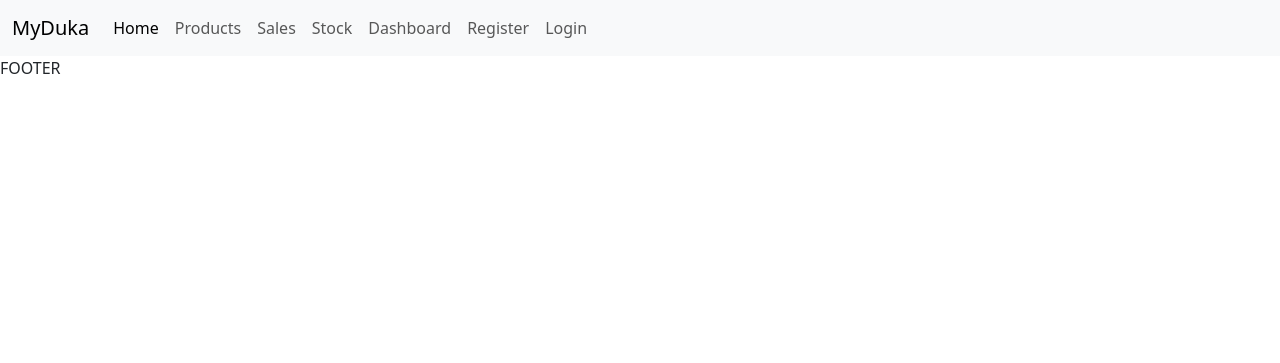
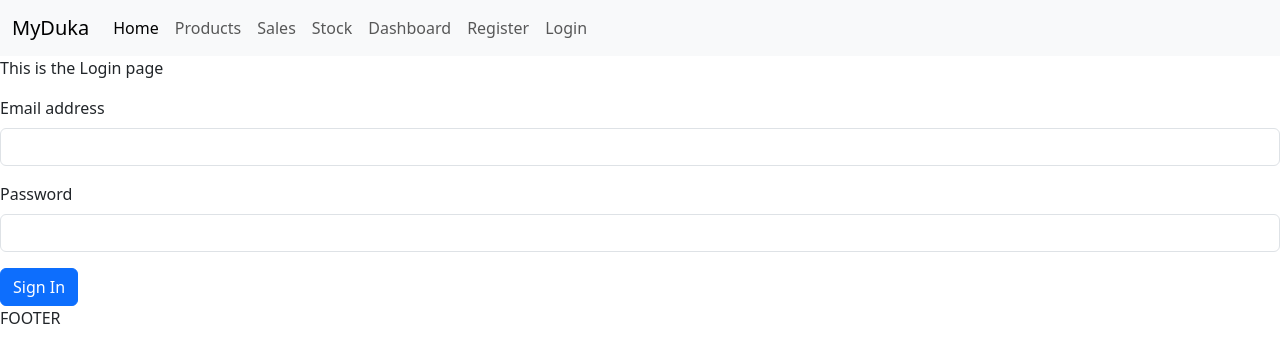
Before and after one commit to hewppppp/MyDuka, a Flask app: page /login in a window 1280 px wide. Shown: the top 363 px of the page. Run offline with Flask 3, Linux system fonts and the light colour scheme; some libraries are stand-ins or nearby versions.

Commit message:
registration and login

```diff
--- a/database.py
+++ b/database.py
@@ -8,7 +8,7 @@ curr.execute('Select * from products')
 
 products_data = curr.fetchall()
 
-print(products_data)
+#print(products_data)
 
 #curr.execute("Insert into products(name, buying_price, selling_price) values('fridge',89000,102000)")
 #conn.commit()
@@ -55,18 +55,18 @@ def get_data(table):
 
 
 def insert_stock(values):
-    curr.execute("insert into stock(pid,stock_quantity,created_at) values(%s,%s,%s)",values)
+    curr.execute("insert into stock(pid,stock_quantity) values(%s,%s)",values)
     conn.commit()
 
 def insert_sales(values):
-    curr.execute("insert into sales(pid, quantity, created_at) values(%s,%s,%s)", values)
+    curr.execute("insert into sales(pid, quantity) values(%s,%s)", values)
     conn.commit()
 
 
-stock_one = (1,50,"2025-09-20")
+stock_one = (1,50)
 insert_stock(stock_one)
 
-sale_one = (1, 50,"2026-01-20")
+sale_one = (1, 50)
 insert_sales(sale_one)
 
 get_stock()
--- a/main.py
+++ b/main.py
@@ -1,91 +1,104 @@
-from flask import Flask, render_template,request,redirect,url_for,flash
+from flask import Flask, render_template,request,redirect,url_for,flash,session
+
 from database import get_products,get_sales,get_stock,insert_products,insert_sales,insert_stock,check_available_stock,check_user_exists,create_user
+
 from flask_bcrypt import Bcrypt
 
+from functools import wraps
 
 app = Flask(__name__)
-
 
 bcrypt = Bcrypt(app)
 
 app.secret_key = "c58c8203d55770ca2c45474d76bdd176"
 
 
+
+
 @app.route("/")
 def home():
     number = 100
-    return render_template("index.html",value = number)
+    return render_template("index.html", value=number)
+
+
+
+def login_required(f):
+    @wraps(f)
+    def protected(*args,**kwargs):
+        if 'email' not in session:
+            return redirect(url_for('login'))
+        return f(*args,**kwargs)
+    return protected
 
 
 @app.route("/products")
+@login_required
 def products():
     products_data = get_products()
-    return render_template("products.html", products_data = products_data)
+    return render_template('products.html',products_data=products_data)
 
 
-@app.route("/add_products",methods=["GET","POST"])
+
+@app.route("/add_products", methods=["GET", "POST"])
 def add_products():
     if request.method == "POST":
         product_name = request.form["p_name"]
         buying_price = request.form["b_price"]
         selling_price = request.form["s_price"]
 
-        new_product = (product_name,buying_price,selling_price)
+        new_product = (product_name, buying_price, selling_price)
         insert_products(new_product)
-        flash("Product added successfully","success")
+        flash("Product added successfully!", "success")
         return redirect(url_for("products"))
 
-
-# sales route
 @app.route("/sales")
+@login_required
 def sales():
     sales_data = get_sales()
+    products = get_products()
+    return render_template("sales.html", sales_data=sales_data, products=products)
 
-    products = get_products()
-    return render_template("sales.html",sales_data = sales_data,products = products)
-
-
-@app.route("/add_sales",methods=["GET","POST"])
+@app.route("/add_sales", methods=["GET", "POST"])
 def add_sales():
     if request.method == "POST":
         product_id = request.form["p_id"]
         quantity = request.form["quantity"]
 
-        new_sales = (product_id,quantity)
-
-
-        available_stock = check_available_stock (product_id)
+        new_sales = (product_id, quantity)
+        available_stock = check_available_stock(product_id)
 
         if available_stock < float(quantity):
-            flash("Insufficient stock, add more","danger")
+            flash("Insufficient stock. Add more!", "danger")
             return redirect(url_for("sales"))
         else:
             insert_sales(new_sales)
-            print("Sales added successfully")
+            flash("Sales added successfully!", "success")
             return redirect(url_for("sales"))
 
-# stock route
 @app.route("/stock")
+@login_required
 def stock():
     stock_data = get_stock()
+    products = get_products()
+    return render_template("stock.html", stock_data=stock_data, products=products)
 
-    products = get_products()
-    return render_template("stock.html",stock_data = stock_data,products = products)
-
-# insert stock route
-@app.route("/add_stock",methods=["GET","POST"])
+@app.route("/add_stock", methods=["GET", "POST"])
 def add_stock():
     if request.method == "POST":
-        product_id = request.form["p_id"]
-        stock_quantity = request.form["s_quantity"]
+        product_id = request.form["pid"]
+        stock_quantity = request.form["quantity"]
 
-        new_stock = (product_id,stock_quantity)
+        new_stock = (product_id, stock_quantity)
         insert_stock(new_stock)
-        flash("Stock added successfully","success")
+        flash("Stock added successfully!", "success")
     return redirect(url_for("stock"))
 
-# register route
-@app.route("/register",methods=["GET","POST"])
+@app.route('/dashboard')
+@login_required
+def dashboard():
+    return render_template('dashboard.html')
+
+@app.route("/register", methods=["GET", "POST"])
 def register():
     if request.method == "POST":
         full_name = request.form["full_name"]
@@ -96,23 +109,35 @@ def register():
         existing_user = check_user_exists(email)
         if not existing_user:
             hashed_password = bcrypt.generate_password_hash(password).decode("utf-8")
-            new_user = (full_name,email,phone_number,hashed_password)
+            new_user = (full_name, email, phone_number, hashed_password)
             create_user(new_user)
-            flash("User created successfully","success")
+            flash("User created successfully!", "success")
             return redirect(url_for("login"))
         else:
-            flash("User already exists. Please login instead","danger")
+            flash("User already exists! Please login instead", "danger")
 
     return render_template("register.html")
 
-# dashboard route
-@app.route("/dashboard")
-def dashboard():
-    return render_template("dashboard.html")
 
-# login route
-@app.route("/login")
+@app.route('/login',methods=['GET','POST'])
 def login():
-    return render_template("login.html")
+    if request.method == 'POST':
+        email = request.form['email']
+        password = request.form['password']
+
+        registered_user = check_user_exists(email)
+        if not registered_user:
+            flash("User doesn't exist! Please register.",'danger')
+        else:
+            if bcrypt.check_password_hash(registered_user[-1],password):
+                session['email'] = email
+                flash("Login successful!",'success')
+                return redirect(url_for('dashboard'))
+            else:
+                flash("Incorrect password! Try again.",'danger')
+
+    return render_template('login.html')
+
+
 
 app.run(debug=True)
--- a/templates/login.html
+++ b/templates/login.html
@@ -1 +1,25 @@
 {% extends 'base.html' %}
+{% block title%} Login {% endblock %}
+{% block content %}
+
+<div>
+    <p>This is the Login page</p>
+
+    <div>
+        <form action="/login" method="post">
+            <div class="mb-3">
+                <label for="exampleInputEmail1" class="form-label">Email address</label>
+                <input type="email" name="email" class="form-control" id="exampleInputEmail1" aria-describedby="emailHelp">
+            </div>
+            <div class="mb-3">
+                <label for="exampleInputPassword1" class="form-label">Password</label>
+                <input type="password" name="password" class="form-control" id="exampleInputPassword1">
+            </div>
+
+            <button type="submit" class="btn btn-primary">Sign In</button>
+        </form>
+    </div>
+
+</div>
+
+{% endblock %}
--- a/templates/stock.html
+++ b/templates/stock.html
@@ -6,10 +6,10 @@
     <div>
         <p>This is the stock page</p>
     </div>
-    <div>.
+    <div>
         <form action="/add_stock" method="post">
             <div>
-                <select class="form-select" aria-label="Default select example" name="p_id">
+                <select class="form-select" aria-label="Default select example" name="pid">
                     <option selected>Select a Product</option>
                     {% for product in products %}
                     <option value="{{ product[0] }}">{{ product[1] }}</option>
@@ -18,7 +18,7 @@
             </div>
             <div class="mb-3">
                 <label for="exampleInputPassword1" class="form-label">Stock Quantity</label>
-                <input type="number" name="quantity" class="form-control" id="exampleInputPassword1">
+                <input type="number" name="quantity" class="form-control" id="s_quantity">
             </div>
 
             <button type="submit" class="btn btn-primary">Add Stock</button>
```
Also changed, not shown: templates/register.html (added, +33 -0 lines).
